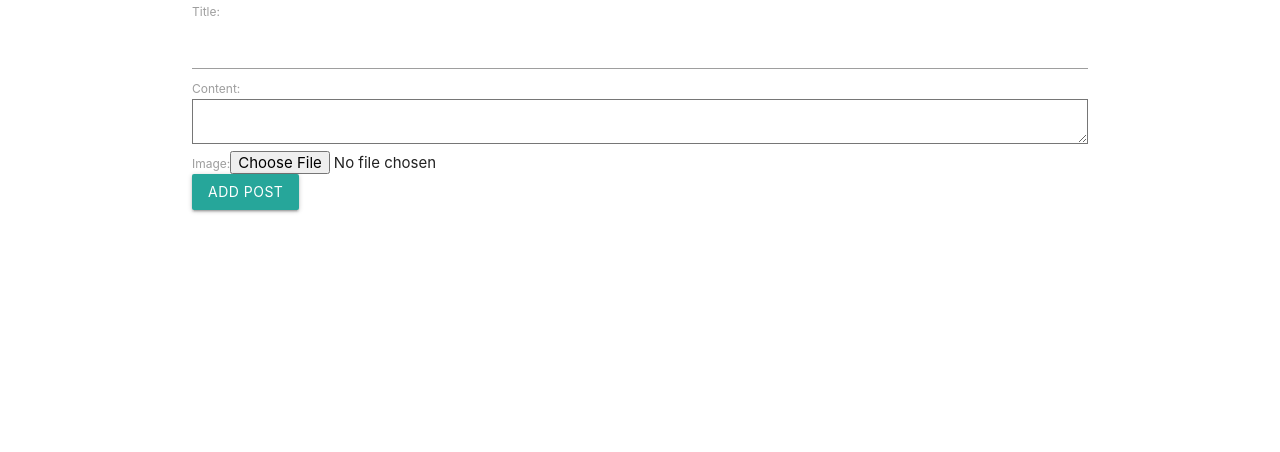
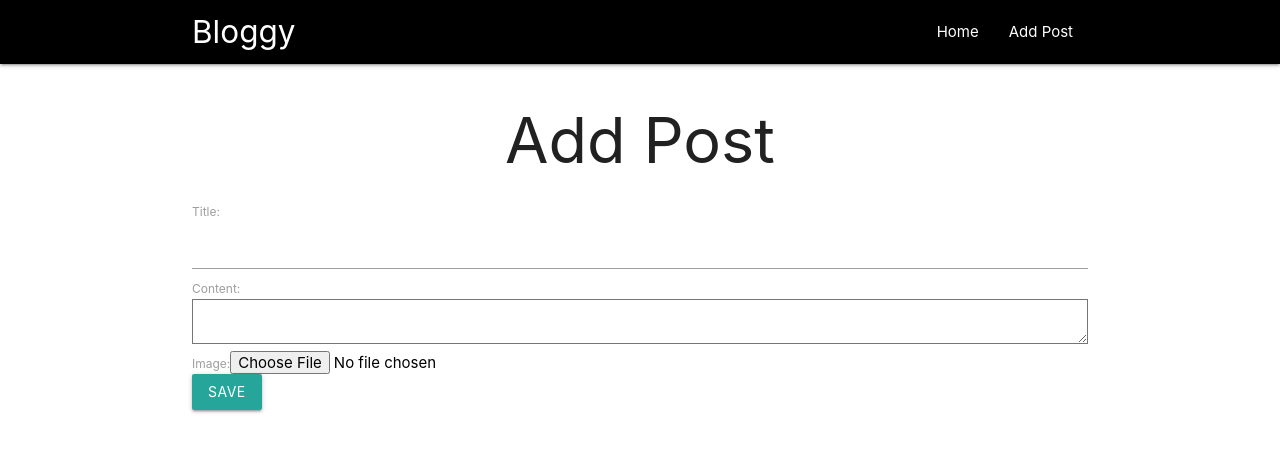
Before and after one commit to azizcruz/blog_system_using_django, a Django app: page /post/create/ in a window 1280 px wide. Shown: the top 452 px of the page. Run offline with Django 3.2, Linux system fonts and the light colour scheme.

Commit message:
Fixed style; fixed some bugs;

```diff
--- a/blog/models.py
+++ b/blog/models.py
@@ -1,4 +1,5 @@
 from django.db import models
+from django.shortcuts import reverse
 
 # Create your models here.
 
@@ -11,3 +12,6 @@ class Post(models.Model):
 
     def __str__(self):
         return self.title
+
+    def get_post_url(self):
+        return reverse('post_detail', kwargs={'id': self.id})
--- a/blog/templates/base.html
+++ b/blog/templates/base.html
@@ -9,7 +9,21 @@
     <link rel="stylesheet" href="{% static "css/style.css" %}">
   </head>
   <body>
+
+  <nav>
+    <div class="nav-wrapper black">
+      <div class="container">
+        <a href="#" class="brand-logo">Bloggy</a>
+        <ul id="nav-mobile" class="right hide-on-med-and-down">
+          <li><a href="{% url 'main' %}">Home</a></li>
+          <li><a href="{% url 'create_post' %}">Add Post</a></li>
+        </ul>
+      </div>
+    </div>
+  </nav>
+
     <div class="container">
+      {% include "blog/messages.html" %}
       {% block content %}{% endblock %}
     </div>
   </body>
--- a/blog/templates/blog/form.html
+++ b/blog/templates/blog/form.html
@@ -5,11 +5,12 @@
 {% endif %}
 
 {% block content %}
-<form class="blog-form" method="post" enctype="multipart/form-data">
+<h1 class="center">{{ title }}</h1>
+<form class="blog-form" action="" method="post" enctype="multipart/form-data">
   {% csrf_token %}
   {{ form.media }}
   {{ form }}
   <br>
-  <button type="submit" class="btn">Add post</button>
+  <button type="submit" class="btn">Save</button>
 </form>
 {% endblock %}
--- /dev/null
+++ b/blog/templates/blog/messages.html
@@ -0,0 +1,8 @@
+
+  {% if messages %}
+  <ul class="messages">
+      {% for message in messages %}
+      <li{% if message.tags %} class="{{ message.tags }}"{% endif %}>{{ message }}</li>
+      {% endfor %}
+  </ul>
+  {% endif %}
--- a/blog/templates/blog/post_detail.html
+++ b/blog/templates/blog/post_detail.html
@@ -6,7 +6,7 @@
       <img class="responsive-img" src="{{ post.image.url }}" alt="">
     </div>
     <h1>{{ post.title }}</h1>
-    <p>{{ post.content }}</p>
+    <p class="flow-text">{{ post.content }}</p>
     <span>{{ publish_date }}</span>
   </div>
 {% endblock %}
--- a/blog/templates/blog/posts.html
+++ b/blog/templates/blog/posts.html
@@ -1,6 +1,7 @@
 {% extends "base.html" %}
 
 {% block content %}
+<h1 class="center">Latest Posts</h1>
 <div class="row">
   {% for post in posts %}
   <div class="col s12 m6">
@@ -10,6 +11,9 @@
       </div>
       <div class="card-content">
         <span class="card-title activator grey-text text-darken-4"><a href="{% url 'post_detail' post.id %}">{{ post.title }}</a><i class="material-icons right">more_vert</i></span>
+        <a href="{% url 'edit_post' post.id %}"><i class="material-icons black-text right">edit</i></a>
+        <a href="{% url 'delete_post' post.id %}"><i class="material-icons black-text right">delete</i></a>
+        <div class="clearfix"></div>
       </div>
     <div class="card-reveal">
       <span class="card-title grey-text text-darken-4"><i class="material-icons right">close</i></span>
--- a/blog/urls.py
+++ b/blog/urls.py
@@ -4,5 +4,7 @@ from . import views
 urlpatterns = [
     path(r'', views.index, name='main'),
     path(r'post/create/', views.create_post, name='create_post'),
-    path(r'detail/<int:id>/', views.post_detail, name='post_detail')
+    path(r'post/<int:id>/edit', views.edit_post, name='edit_post'),
+    path(r'detail/<int:id>/', views.post_detail, name='post_detail'),
+    path(r'post/<int:id>/delete', views.delete_post, name='delete_post')
 ]
--- a/blog/views.py
+++ b/blog/views.py
@@ -1,6 +1,7 @@
-from django.shortcuts import render, HttpResponse, get_object_or_404
+from django.shortcuts import render, HttpResponse, get_object_or_404, HttpResponseRedirect, redirect
 from .models import Post
 from .forms import PostForm
+from django.contrib import messages
 
 # Create your views here.
 
@@ -29,16 +30,38 @@ def create_post(request):
         if form.is_valid:
             instance = form.save(commit=False)
             instance.save()
-            form = PostForm()
-            context = {
-                'success': 'Added successfully.',
-                'form': form
-            }
+            messages.success(request, 'Post Added.')
+            return HttpResponseRedirect(instance.get_post_url())
     else:
         form = PostForm()
         context = {
             'form': form,
-            'title': 'Create Post'
+            'title': 'Add Post'
         }
 
     return render(request, 'blog/form.html', context)
+
+def edit_post(request, id):
+    instance = get_object_or_404(Post, id=id)
+    if request.POST:
+        form = PostForm(request.POST, request.FILES, instance=instance)
+        if form.is_valid:
+            instance = form.save(commit=False)
+            instance.save()
+            messages.success(request, 'Post edited')
+            return HttpResponseRedirect(instance.get_post_url())
+
+    else:
+        form = PostForm(instance=instance)
+        context = {
+            'form': form,
+            'title': 'Edit Post'
+        }
+
+    return render(request, 'blog/form.html', context)
+
+def delete_post(request, id):
+    post = get_object_or_404(Post, id=id)
+    post.delete()
+    messages.warning(request, 'Post deleted.')
+    return redirect('main')
--- a/static/css/style.css
+++ b/static/css/style.css
@@ -1,3 +1,6 @@
+body {
+  margin-bottom: 30px;
+}
 .post-details {
   border: 1px solid #eee;
   padding: 10px;
@@ -9,3 +12,7 @@
   bottom: 10px;
   right: 10px;
 }
+
+input, textarea {
+  color: #000;
+}
```
Also changed, not shown: db.sqlite3, media/post_image/Colorful-Nature-Hd_2Td77Fl.jpg (added), media/post_image/Green-nature_hadFukn.jpg (added).
